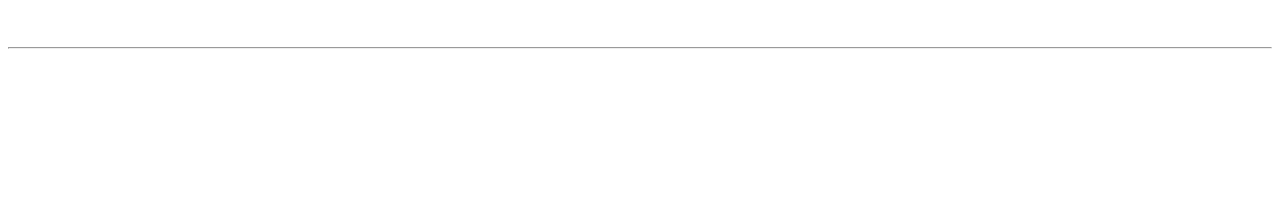
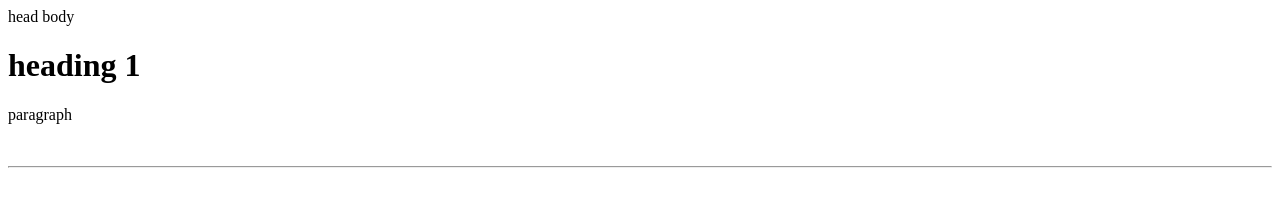
Before and after one commit to StevenBrady/web-projects, a plain HTML site: page test2.html in a window 1280 px wide. Drawn offline with Linux system fonts and the light colour scheme.

Commit message:
modified test2.html

```diff
--- a/test2.html
+++ b/test2.html
@@ -1,9 +1,9 @@
 <!DOCTYPE html>
-<head></head>
-<body></body>
-<title></title>
-<h1></h1>
-<p></p>
+<head>head</head>
+<body>body</body>
+<title>title</title>
+<h1>heading 1</h1>
+<p>paragraph</p>
 <br>
 <hr>
 <a href=""></a>
```
